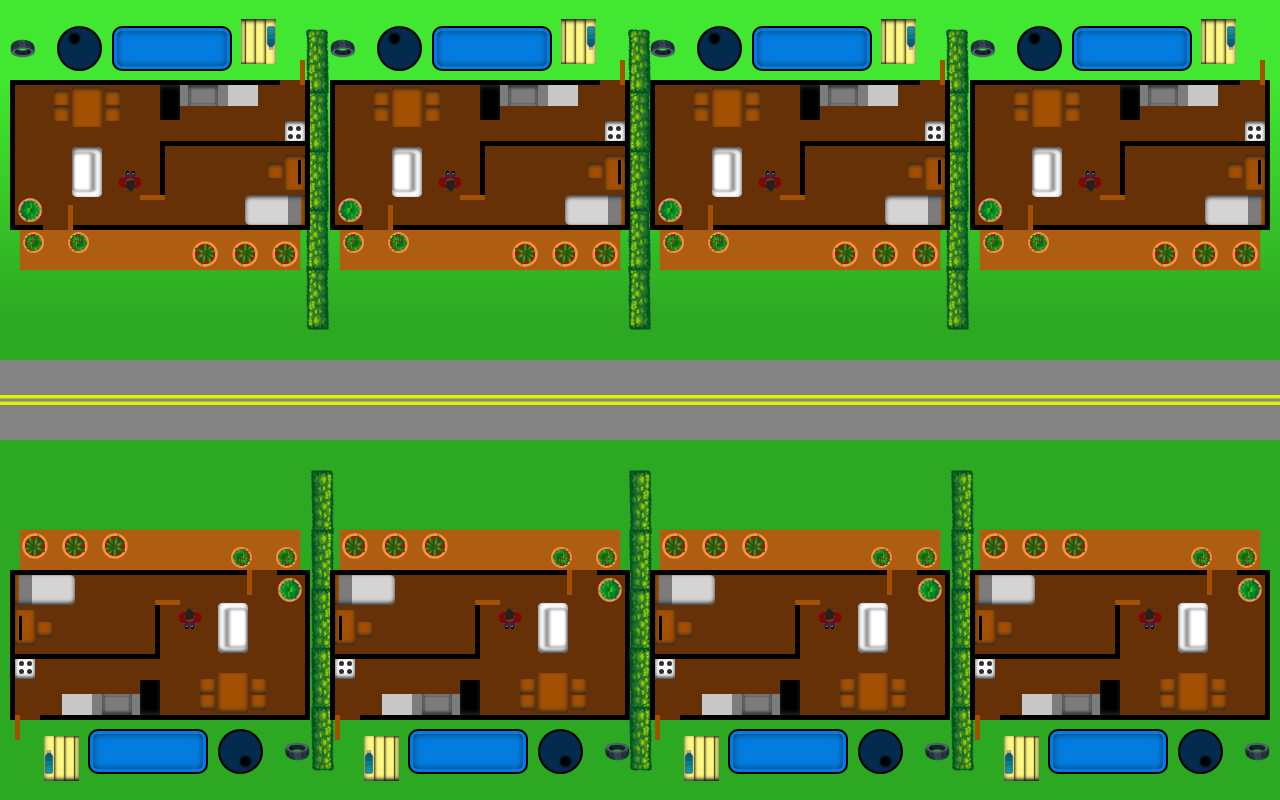
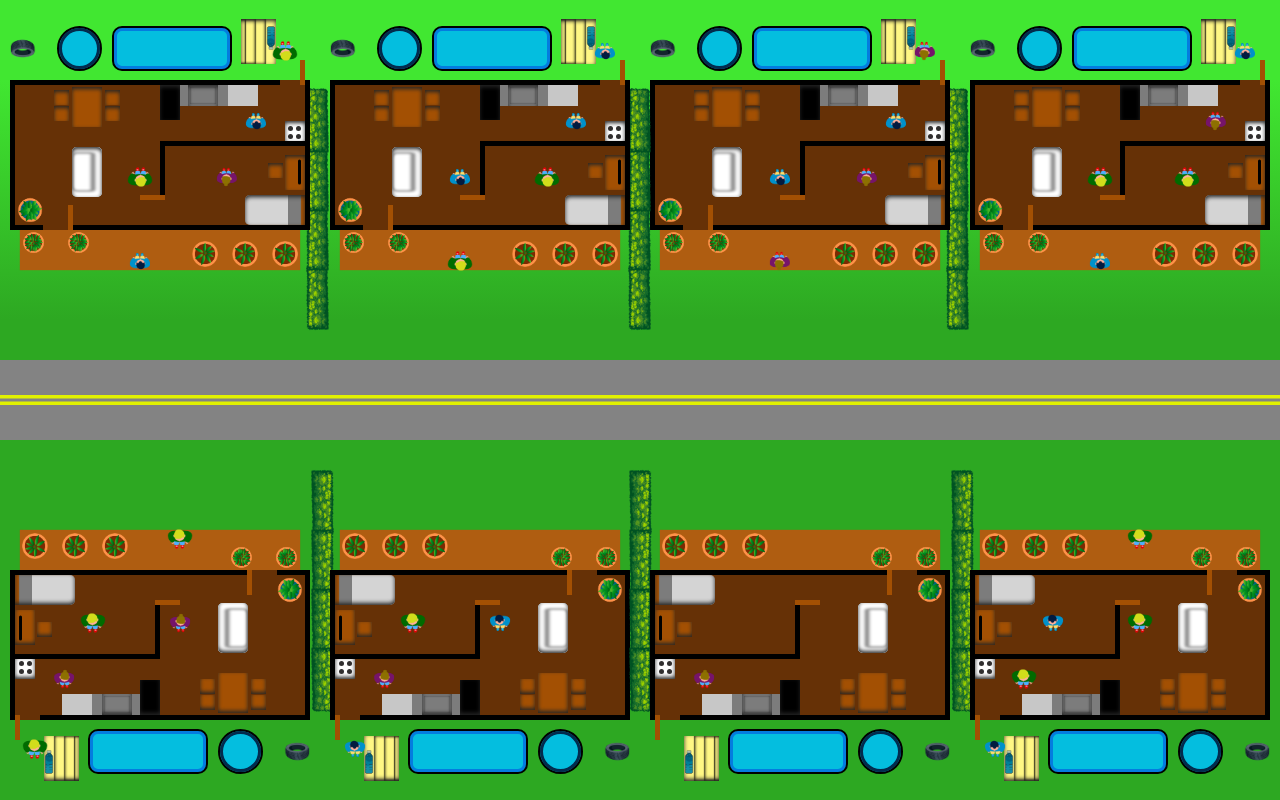
Before and after one commit to Fconeto/Jogo-de-sobre-o-Aedes-Aegypti, a plain HTML site: page GAME/index.html in a window 1280 px wide. Drawn offline with Linux system fonts and the light colour scheme.

Commit message:
funcionalidade de interacao

```diff
--- a/GAME/css/style.css
+++ b/GAME/css/style.css
@@ -13,9 +13,7 @@ body {
 
 .morador {
     position: absolute;
-    left: 50%;
-    top: 10%;
-    width: 60px;
+    width: 40px;
 }
 
 .carro_amarelo {
@@ -328,6 +326,7 @@ body {
 
 .planta_varanda {
     position: absolute;
+    cursor: pointer;
     top: -35%;
 }
 
@@ -339,6 +338,7 @@ body {
 
 .planta_porta {
     position: absolute;
+    cursor: pointer;
     display: flex;
     left: 72%;
     transform: translateY(-100%);
@@ -346,6 +346,7 @@ body {
 
 .vaso2 {
     position: relative;
+    cursor: pointer;
     float: left;
     width: 35px;
     margin-right: 10px;
@@ -353,6 +354,7 @@ body {
 
 .vaso3 {
     position: absolute;
+    cursor: pointer;
     transform: translateX(-100%);
     width: 40px;
     left: 100%;
@@ -361,6 +363,7 @@ body {
 
 .pneu {
     position: absolute;
+    cursor: pointer;
     width: 45px;
     left: 90%;
     top: 110%;
@@ -368,6 +371,7 @@ body {
 
 .piscina {
     position: absolute;
+    cursor: pointer;
     width: 120px;
     height: 45px;
     left: 25%;
@@ -380,12 +384,14 @@ body {
 
 .piscina_vazia {
     background: #047cdf;
+    cursor: pointer;
     box-shadow: inset 0 0 0 3px #047cdf,
     inset 0 0 10px #000000;
 }
 
 .caixa {
     position: absolute;
+    cursor: pointer;
     width: 45px;
     height: 45px;
     left: 70%;
@@ -405,6 +411,7 @@ body {
 
 .garrafa {
     position: absolute;
+    cursor: pointer;
     z-index: 10;
     width: 38px;
     top: 120%;
@@ -414,3 +421,29 @@ body {
 .off {
     display: none;
 }
+
+.pos_cozinha {
+
+    left: 10%;
+    top: 60%;
+}
+
+.pos_sala {
+    left: 50%;
+    top: 20%;
+}
+
+.pos_quarto {
+    left: 20%;
+    top: 20%;
+}
+
+.pos_quintal {
+    top: 110%;
+    left: 0%;
+}
+
+.pos_varanda {
+    top: -40%;
+    left: 50%;
+}
--- a/GAME/index.html
+++ b/GAME/index.html
@@ -7,11 +7,10 @@
     <title>Document</title>
     <link rel="stylesheet" href="./css/style.css">
 </head>
-
+<script src=".\index.js"></script>
 <body>
     <div class="bairro b1">
-        <div id="casa5" class="casa">
-            <img class="morador" src="..\Imagens\pessoa 1 parada.png" alt="">
+        <div id="casa1" class="casa">
             <div class="espaco e3"></div>
             <div class="porta p3 a3"></div>
             <div class="planta_varanda">
@@ -46,7 +45,9 @@
                     <div class="cadeira cadeira_jantar"></div>
                 </div>
             </div>
-            <div class="caixa caixa_tampada"></div>
+            <div class="caixa caixa_tampada off"></div>
+            <div class="caixa "></div>
+
             <img class="garrafa" src="..\Imagens\garrafa cheia.png" alt="">
             <img style="transform: rotate(180deg);" class="garrafa off" src="..\Imagens\garrafa vazia.png" alt="">
             <div class="pia"></div>
@@ -65,7 +66,9 @@
             </div>
             <div class="espaco e2"></div>
             <div class="porta p2 a2"></div>
-            <div class="piscina piscina_vazia"></div>
+            <div class="piscina piscina_vazia off"></div>
+            <div class="piscina "></div>
+
             <img class="pneu off" src="..\Imagens\pneu cheio.png" alt="">
             <img class="pneu" src="..\Imagens\pneu vazio.png" alt="">
             <div class="mesa_jardim">
@@ -77,12 +80,10 @@
             <img class="arbusto" src="..\Imagens\arbusto 1.png" alt="">
             <img class="arbusto" src="..\Imagens\arbusto 1.png" alt="">
             <img class="arbusto" src="..\Imagens\arbusto 1.png" alt="">
-            <img class="arbusto" src="..\Imagens\arbusto 1.png" alt="">
 
         </div>
 
-        <div id="casa6" class="casa">
-            <img class="morador" src="..\Imagens\pessoa 1 parada.png" alt="">
+        <div id="casa2" class="casa">
             <div class="espaco e3"></div>
             <div class="porta p3 a3"></div>
             <div class="planta_varanda">
@@ -117,7 +118,9 @@
                     <div class="cadeira cadeira_jantar"></div>
                 </div>
             </div>
-            <div class="caixa caixa_tampada"></div>
+            <div class="caixa caixa_tampada off"></div>
+            <div class="caixa "></div>
+
             <img class="garrafa" src="..\Imagens\garrafa cheia.png" alt="">
             <img style="transform: rotate(180deg);" class="garrafa off" src="..\Imagens\garrafa vazia.png" alt="">
             <div class="pia"></div>
@@ -136,7 +139,9 @@
             </div>
             <div class="espaco e2"></div>
             <div class="porta p2 a2"></div>
-            <div class="piscina piscina_vazia"></div>
+            <div class="piscina piscina_vazia off"></div>
+            <div class="piscina "></div>
+
             <img class="pneu off" src="..\Imagens\pneu cheio.png" alt="">
             <img class="pneu" src="..\Imagens\pneu vazio.png" alt="">
             <div class="mesa_jardim">
@@ -148,10 +153,8 @@
             <img class="arbusto" src="..\Imagens\arbusto 1.png" alt="">
             <img class="arbusto" src="..\Imagens\arbusto 1.png" alt="">
             <img class="arbusto" src="..\Imagens\arbusto 1.png" alt="">
-            <img class="arbusto" src="..\Imagens\arbusto 1.png" alt="">
         </div>
-        <div id="casa7" class="casa">
-            <img class="morador" src="..\Imagens\pessoa 1 parada.png" alt="">
+        <div id="casa3" class="casa">
             <div class="espaco e3"></div>
             <div class="porta p3 a3"></div>
             <div class="planta_varanda">
@@ -186,7 +189,9 @@
                     <div class="cadeira cadeira_jantar"></div>
                 </div>
             </div>
-            <div class="caixa caixa_tampada"></div>
+            <div class="caixa caixa_tampada off"></div>
+            <div class="caixa "></div>
+
             <img class="garrafa" src="..\Imagens\garrafa cheia.png" alt="">
             <img style="transform: rotate(180deg);" class="garrafa off" src="..\Imagens\garrafa vazia.png" alt="">
             <div class="pia"></div>
@@ -205,7 +210,9 @@
             </div>
             <div class="espaco e2"></div>
             <div class="porta p2 a2"></div>
-            <div class="piscina piscina_vazia"></div>
+            <div class="piscina piscina_vazia off"></div>
+            <div class="piscina "></div>
+
             <img class="pneu off" src="..\Imagens\pneu cheio.png" alt="">
             <img class="pneu" src="..\Imagens\pneu vazio.png" alt="">
             <div class="mesa_jardim">
@@ -217,10 +224,8 @@
             <img class="arbusto" src="..\Imagens\arbusto 1.png" alt="">
             <img class="arbusto" src="..\Imagens\arbusto 1.png" alt="">
             <img class="arbusto" src="..\Imagens\arbusto 1.png" alt="">
-            <img class="arbusto" src="..\Imagens\arbusto 1.png" alt="">
         </div>
-        <div id="casa5" class="casa">
-            <img class="morador" src="..\Imagens\pessoa 1 parada.png" alt="">
+        <div id="casa4" class="casa">
             <div class="espaco e3"></div>
             <div class="porta p3 a3"></div>
             <div class="planta_varanda">
@@ -255,7 +260,9 @@
                     <div class="cadeira cadeira_jantar"></div>
                 </div>
             </div>
-            <div class="caixa caixa_tampada"></div>
+            <div class="caixa caixa_tampada off"></div>
+            <div class="caixa "></div>
+
             <img class="garrafa" src="..\Imagens\garrafa cheia.png" alt="">
             <img style="transform: rotate(180deg);" class="garrafa off" src="..\Imagens\garrafa vazia.png" alt="">
             <div class="pia"></div>
@@ -274,7 +281,9 @@
             </div>
             <div class="espaco e2"></div>
             <div class="porta p2 a2"></div>
-            <div class="piscina piscina_vazia"></div>
+            <div class="piscina piscina_vazia off"></div>
+            <div class="piscina "></div>
+
             <img class="pneu off" src="..\Imagens\pneu cheio.png" alt="">
             <img class="pneu" src="..\Imagens\pneu vazio.png" alt="">
             <div class="mesa_jardim">
@@ -284,8 +293,6 @@
     </div>
     <div class="bairro b2">
         <div id="casa5" class="casa">
-            <div class="mosquito"></div>
-            <img class="morador" src="..\Imagens\pessoa 1 parada.png" alt="">
             <div class="espaco e3"></div>
             <div class="porta p3 a3"></div>
             <div class="planta_varanda">
@@ -320,7 +327,9 @@
                     <div class="cadeira cadeira_jantar"></div>
                 </div>
             </div>
-            <div class="caixa caixa_tampada"></div>
+            <div class="caixa caixa_tampada off"></div>
+            <div class="caixa "></div>
+
             <img class="garrafa" src="..\Imagens\garrafa cheia.png" alt="">
             <img style="transform: rotate(180deg);" class="garrafa off" src="..\Imagens\garrafa vazia.png" alt="">
             <div class="pia"></div>
@@ -339,7 +348,9 @@
             </div>
             <div class="espaco e2"></div>
             <div class="porta p2 a2"></div>
-            <div class="piscina piscina_vazia"></div>
+            <div class="piscina piscina_vazia off"></div>
+            <div class="piscina "></div>
+
             <img class="pneu off" src="..\Imagens\pneu cheio.png" alt="">
             <img class="pneu" src="..\Imagens\pneu vazio.png" alt="">
             <div class="mesa_jardim">
@@ -351,12 +362,10 @@
             <img class="arbusto" src="..\Imagens\arbusto 1.png" alt="">
             <img class="arbusto" src="..\Imagens\arbusto 1.png" alt="">
             <img class="arbusto" src="..\Imagens\arbusto 1.png" alt="">
-            <img class="arbusto" src="..\Imagens\arbusto 1.png" alt="">
 
         </div>
 
         <div id="casa6" class="casa">
-            <img class="morador" src="..\Imagens\pessoa 1 parada.png" alt="">
             <div class="espaco e3"></div>
             <div class="porta p3 a3"></div>
             <div class="planta_varanda">
@@ -391,7 +400,9 @@
                     <div class="cadeira cadeira_jantar"></div>
                 </div>
             </div>
-            <div class="caixa caixa_tampada"></div>
+            <div class="caixa caixa_tampada off"></div>
+            <div class="caixa "></div>
+
             <img class="garrafa" src="..\Imagens\garrafa cheia.png" alt="">
             <img style="transform: rotate(180deg);" class="garrafa off" src="..\Imagens\garrafa vazia.png" alt="">
             <div class="pia"></div>
@@ -410,7 +421,9 @@
             </div>
             <div class="espaco e2"></div>
             <div class="porta p2 a2"></div>
-            <div class="piscina piscina_vazia"></div>
+            <div class="piscina piscina_vazia off"></div>
+            <div class="piscina "></div>
+
             <img class="pneu off" src="..\Imagens\pneu cheio.png" alt="">
             <img class="pneu" src="..\Imagens\pneu vazio.png" alt="">
             <div class="mesa_jardim">
@@ -422,10 +435,8 @@
             <img class="arbusto" src="..\Imagens\arbusto 1.png" alt="">
             <img class="arbusto" src="..\Imagens\arbusto 1.png" alt="">
             <img class="arbusto" src="..\Imagens\arbusto 1.png" alt="">
-            <img class="arbusto" src="..\Imagens\arbusto 1.png" alt="">
         </div>
         <div id="casa7" class="casa">
-            <img class="morador" src="..\Imagens\pessoa 1 parada.png" alt="">
             <div class="espaco e3"></div>
             <div class="porta p3 a3"></div>
             <div class="planta_varanda">
@@ -460,7 +471,9 @@
                     <div class="cadeira cadeira_jantar"></div>
                 </div>
             </div>
-            <div class="caixa caixa_tampada"></div>
+            <div class="caixa caixa_tampada off"></div>
+            <div class="caixa "></div>
+
             <img class="garrafa" src="..\Imagens\garrafa cheia.png" alt="">
             <img style="transform: rotate(180deg);" class="garrafa off" src="..\Imagens\garrafa vazia.png" alt="">
             <div class="pia"></div>
@@ -479,7 +492,9 @@
             </div>
             <div class="espaco e2"></div>
             <div class="porta p2 a2"></div>
-            <div class="piscina piscina_vazia"></div>
+            <div class="piscina piscina_vazia off"></div>
+            <div class="piscina "></div>
+
             <img class="pneu off" src="..\Imagens\pneu cheio.png" alt="">
             <img class="pneu" src="..\Imagens\pneu vazio.png" alt="">
             <div class="mesa_jardim">
@@ -491,10 +506,8 @@
             <img class="arbusto" src="..\Imagens\arbusto 1.png" alt="">
             <img class="arbusto" src="..\Imagens\arbusto 1.png" alt="">
             <img class="arbusto" src="..\Imagens\arbusto 1.png" alt="">
-            <img class="arbusto" src="..\Imagens\arbusto 1.png" alt="">
         </div>
-        <div id="casa5" class="casa">
-            <img class="morador" src="..\Imagens\pessoa 1 parada.png" alt="">
+        <div id="casa8" class="casa">
             <div class="espaco e3"></div>
             <div class="porta p3 a3"></div>
             <div class="planta_varanda">
@@ -529,7 +542,9 @@
                     <div class="cadeira cadeira_jantar"></div>
                 </div>
             </div>
-            <div class="caixa caixa_tampada"></div>
+            <div class="caixa caixa_tampada off"></div>
+            <div class="caixa "></div>
+
             <img class="garrafa" src="..\Imagens\garrafa cheia.png" alt="">
             <img style="transform: rotate(180deg);" class="garrafa off" src="..\Imagens\garrafa vazia.png" alt="">
             <div class="pia"></div>
@@ -548,7 +563,9 @@
             </div>
             <div class="espaco e2"></div>
             <div class="porta p2 a2"></div>
-            <div class="piscina piscina_vazia"></div>
+            <div class="piscina piscina_vazia off"></div>
+            <div class="piscina "></div>
+
             <img class="pneu off" src="..\Imagens\pneu cheio.png" alt="">
             <img class="pneu" src="..\Imagens\pneu vazio.png" alt="">
             <div class="mesa_jardim">
--- /dev/null
+++ b/GAME/index.js
@@ -0,0 +1,64 @@
+document.addEventListener("DOMContentLoaded", function () {
+    function criarMoradores(idCasa) {
+      const numMoradores = Math.floor(Math.random() * 5) + 1;
+      let local = ["pos_cozinha", "pos_sala", "pos_quarto", "pos_quintal", "pos_varanda"];
+      let moradorTipo = ["pessoa 2 parada.png", "pessoa 3 parada.png", "pessoa 4 parada.png"]
+      console.log("rodou");
+      for (let i = 1; i <= numMoradores; i++) {
+        const morador = document.createElement("img");
+        morador.className = "morador " + `${local[i - 1]}`;
+        morador.src = `..\\Imagens\\${moradorTipo[Math.floor(Math.random() * 3)]}`;
+        document.getElementById(`casa${idCasa}`).appendChild(morador);
+      }
+    }
+
+    function moverMoradores() {
+      for (let i = 1; i <= 8; i++) {
+        let moradores = document.getElementById(`casa${i}`).getElementsByClassName("morador");
+        let local = ["pos_cozinha", "pos_sala", "pos_quarto", "pos_quintal", "pos_varanda"];
+        console.log("executando");
+
+        local = local.sort(() => Math.random() - 0.5);
+
+        moradores = Array.from(moradores);
+
+        moradores.forEach((morador) => {
+          morador.classList.forEach((classe) => {
+            if (local.includes(classe)) {
+              morador.classList.remove(classe);
+            }
+          });
+
+          let novaPosicao;
+          do {
+            novaPosicao = local.shift();
+          } while (moradores.some((m) => m.classList.contains(novaPosicao)));
+
+          morador.classList.add(novaPosicao);
+        });
+      }
+    }
+
+    function lidarComInteracao() {
+      const locaisPropicios = document.querySelectorAll(".vaso, .vaso2, .vaso3, .pneu, .garrafa, .piscina, .caixa");
+
+      locaisPropicios.forEach((local) => {
+        local.addEventListener("click", () => {
+          let residencia = local.parentNode;
+          console.log(residencia);
+          let locaisMesmaClasse = residencia.querySelectorAll(`.${local.classList.value}`);
+          console.log(local.classList);
+          locaisMesmaClasse.forEach((lugar) => {
+            console.log(lugar);
+            lugar.classList.toggle("off");
+          });
+        });
+      });
+    }
+
+    for (let i = 1; i <= 8; i++) {
+      criarMoradores(i);
+    }
+    // setInterval(moverMoradores, 6000);
+    lidarComInteracao();
+  });
```
